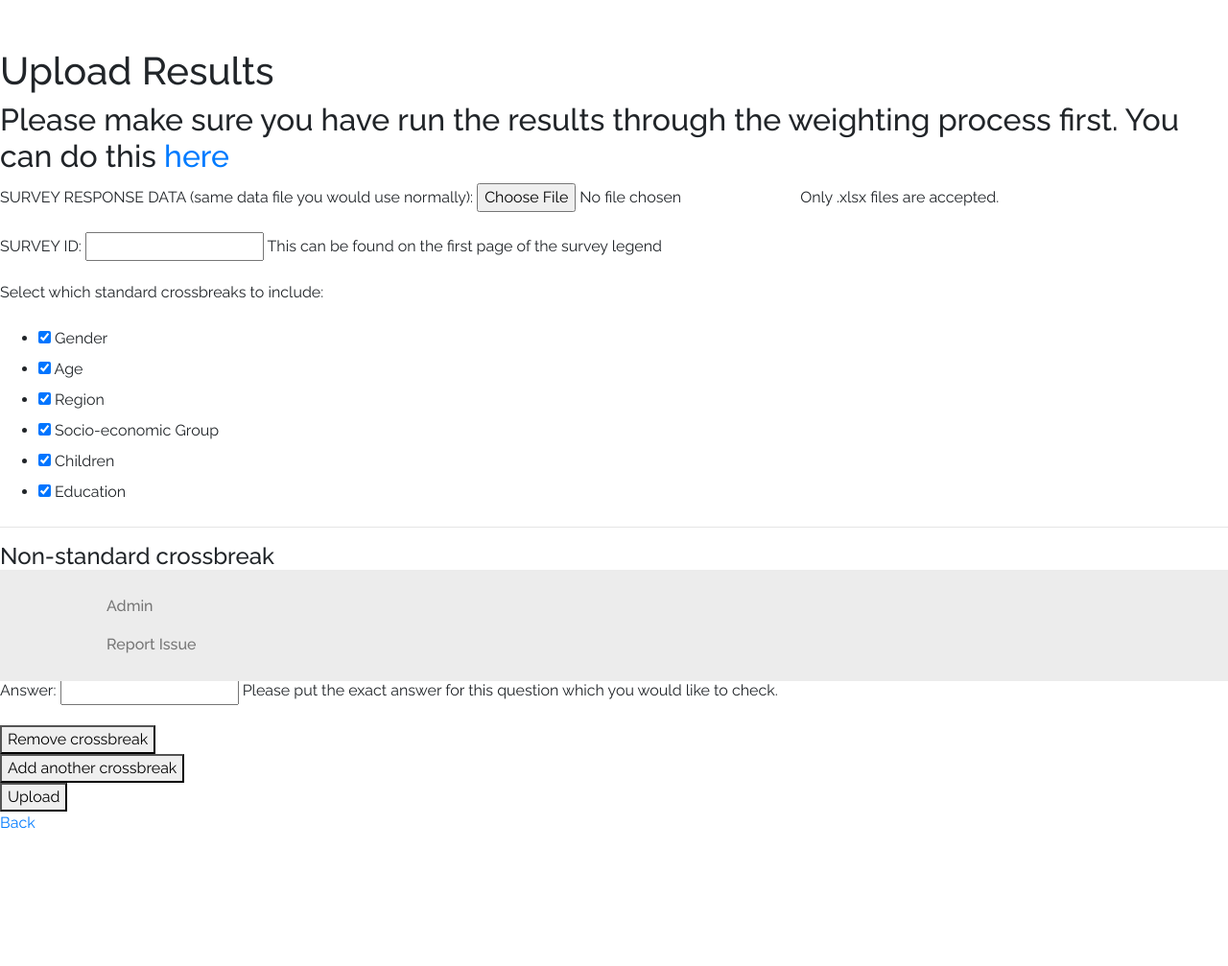
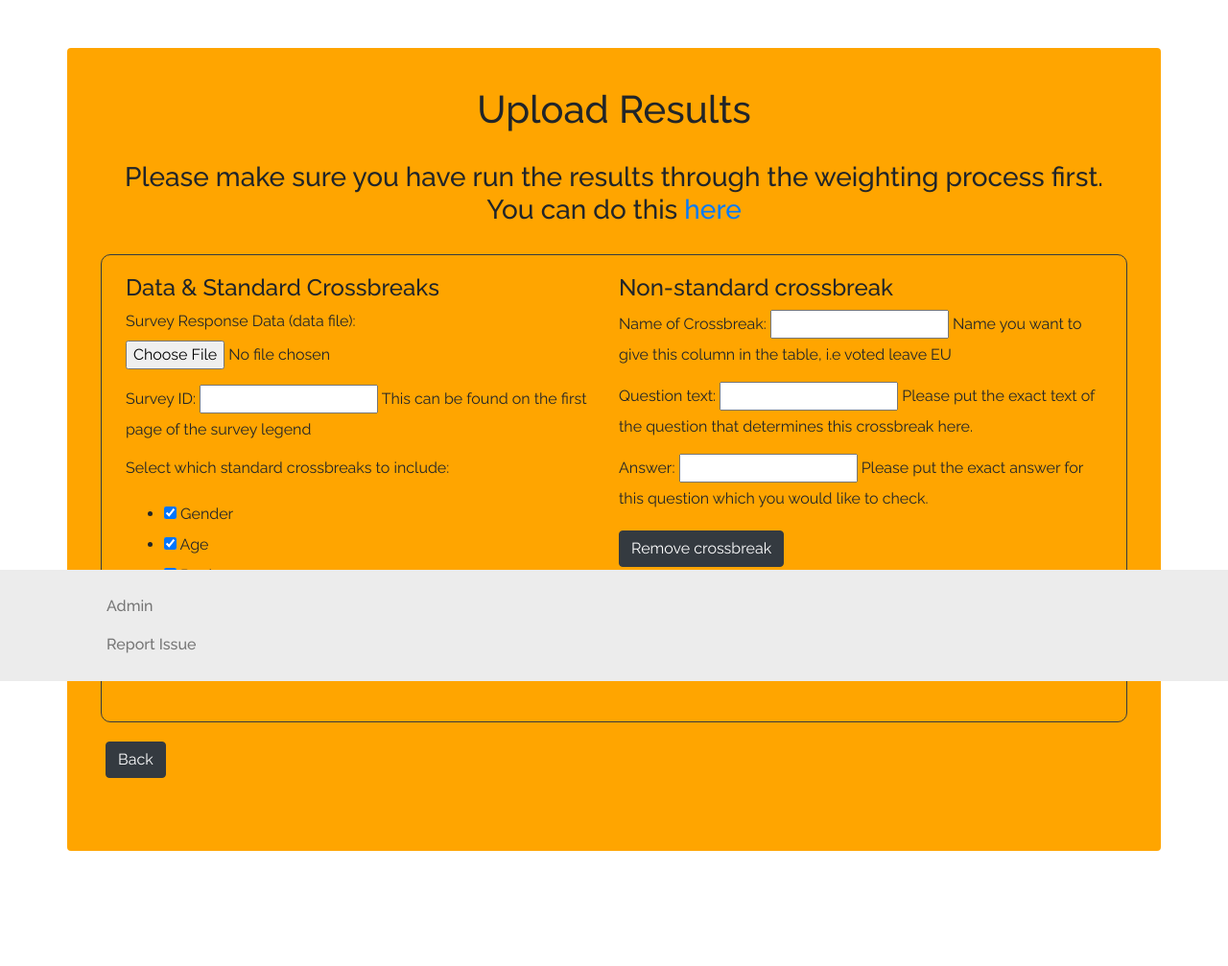
Before and after one commit to pf-data-projects/pf_polling_analyser, a Django app: page /upload/ in a window 1280 px wide. Shown: the part 90-1097 px from the top of the page at 96% size. Before the commit the page ends 954 px from the top, so only its background shows below. Run offline with Django 3.2, Linux system fonts and the light colour scheme; some libraries are stand-ins or nearby versions.

Commit message:
FEAT: update layout of crossbreak form page.

```diff
--- a/static/css/style.css
+++ b/static/css/style.css
@@ -11,6 +11,7 @@
 
 main {
     margin-top: 50px;
+    margin-bottom: 120px;
     min-height: 100vh;
 }
 
@@ -135,3 +136,27 @@
     margin-top: 20px;
     margin-bottom: 20px;
 }
+
+/*~~~~~~~~~~~~~~~~~~~~~~~~~~~~~~~~~~~~~~~~~~~~~~~~~~~~~~~~~~~~~~~~~~~~~*/
+/* Crossbreaks form styles */
+
+.crossbreak-form-card {
+    background-color: #FFA500;
+    padding: 40px;
+}
+
+.crossbreak-form-card > h1, h3 {
+    text-align: center;
+    margin-bottom: 30px;
+}
+
+.form-row {
+    border: solid 1px #343a40;
+    border-radius: 10px;
+    padding: 20px;
+}
+
+.btn-less-spacing {
+    margin-top: 5px;
+    margin-bottom: 5px;
+}
--- a/templates/upload_form.html
+++ b/templates/upload_form.html
@@ -1,32 +1,38 @@
 {% extends "base.html" %}
 
 {% block content %}
+<div class=" container crossbreak-form-card rounded">
     <h1>Upload Results</h1>
-    <h2>
+    <h3>
         Please make sure you have run the results through the weighting process first.
         You can do this <a href="{% url 'weight_data' %}">here</a>
-    </h2>
+    </h3>
 
     <form method="post" enctype="multipart/form-data">
+        <div class="row form-row">
+            <div class="col-md">
+                <h4>Data & Standard Crossbreaks</h4>
                 {% csrf_token %}
                 {{ form.as_p }}
-
+            </div>
+            <div class="col-md">
                 <div id="formset-wrapper">
                     {{ formset.management_form }}
                     {% for sub_form in formset %}
                         <div class="formset-form">
-                    <hr/>
                             <h4>Non-standard crossbreak</h4>
                             {{ sub_form.as_p }}
-                    <button type="button" class="remove-form">Remove crossbreak</button>
+                            <button type="button" class="remove-form btn btn-dark btn-less-spacing">Remove crossbreak</button>
                         </div>
                     {% endfor %}
                 </div>
-        <button id="add_more">Add another crossbreak</button><br/>
-        <button type="submit">Upload</button>
+                <button class="btn btn-dark btn-less-spacing" id="add_more">Add another crossbreak</button><br/>
+                <button class="btn btn-dark btn-less-spacing" type="submit">Upload</button>
+            </div>
+        </div>
     </form>
 
-    <p><a href="{% url 'home' %}">Back</a></p>
+    <p><a class="btn btn-dark btn-spacing" href="{% url 'home' %}">Back</a></p>
 
     <script>
         document.addEventListener('DOMContentLoaded', function() {
@@ -92,5 +98,5 @@
             });
         });
     </script>
-
+</div>
 {% endblock %}
--- a/upload/forms.py
+++ b/upload/forms.py
@@ -39,12 +39,11 @@
     """
 
     data_file = forms.FileField(
-        label='SURVEY RESPONSE DATA (same data file you would use normally)',
-        help_text='Only .xlsx files are accepted.',
+        label='Survey Response Data (data file)',
         validators=[]
     )
     survey_id = forms.IntegerField(
-        label='SURVEY ID',
+        label='Survey ID',
         help_text='This can be found on the first page of the survey legend',
         required=True
         )
--- a/upload/weight.py
+++ b/upload/weight.py
@@ -65,6 +65,7 @@
         ],
         "Codes": ["E", "E", "A", "E", "B", "0", "E", "D", "C2", "C1", "C1", "E"]
     })
+
     seg_col_name = next(col for col in survey_data_renamed.columns if "Think about the Chief Income Earner in your household" in col)
     survey_data_renamed['seg'] = survey_data_renamed[seg_col_name].map(SEG_Lookup.set_index('Answers')['Codes'])
 
```
Also changed, not shown: db.sqlite3. Lines whose indentation alone changed are shown as unchanged.
